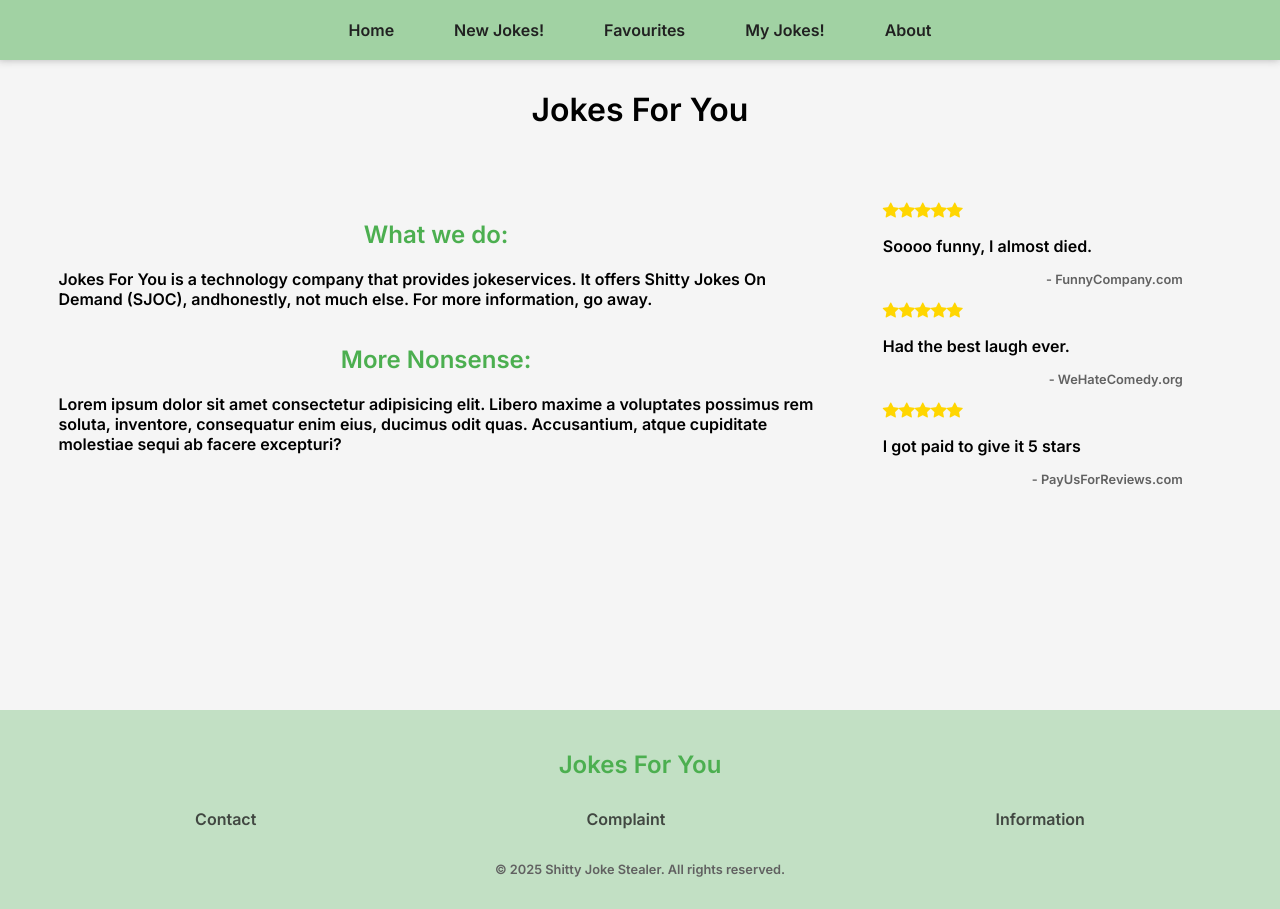
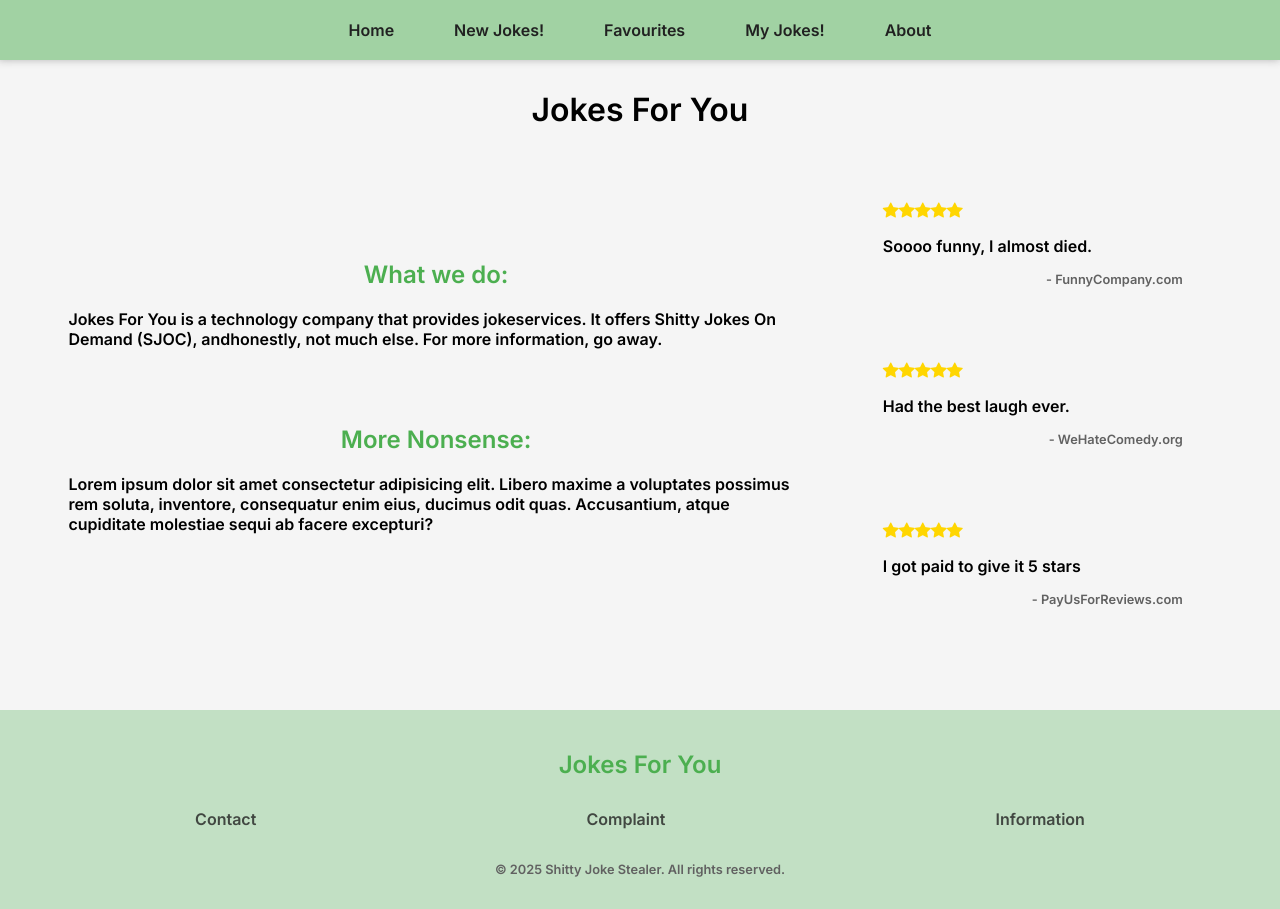
Before and after one commit to NervousBird/Vue-JokeApp, a Vue app in the folder vue-JokeApp/: page / in a window 1280 px wide. Built offline with nearby package versions, Linux system fonts and the light colour scheme.

Commit message:
Tiny Home View Fixes

```diff
--- a/vue-JokeApp/src/views/HomeView.vue
+++ b/vue-JokeApp/src/views/HomeView.vue
@@ -89,6 +89,8 @@
   flex-direction: column;
   justify-content: center;
   text-align: center;
+  padding: 10px;
+  gap: 40px;
 }
 
 p {
@@ -101,6 +103,7 @@ p {
   justify-content: center;
   align-items: center;
   padding-top: 30px;
+  gap: 60px;
 }
 
 .fade-move,
```
